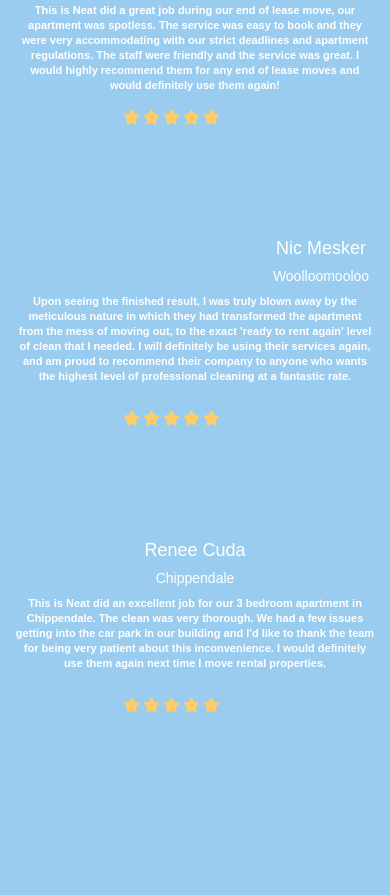
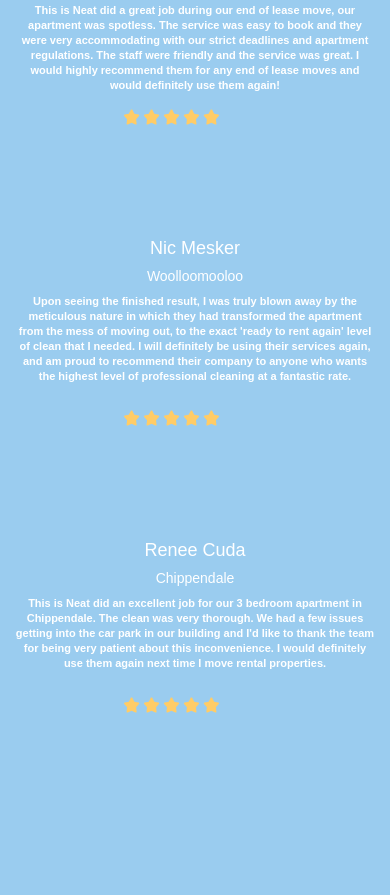
Before and after one commit to RosarioFelix/neat-bootstrap, a plain HTML site: page index.html in a window 390 px wide. Shown: the part 3112-4007 px from the top of the page. Drawn offline with nearby package versions, Linux system fonts and the light colour scheme; a web font is replaced by a local one.

Commit message:
media query

```diff
--- a/assets/css/master.css
+++ b/assets/css/master.css
@@ -241,11 +241,15 @@ section{
 }
 .per-two{
   margin-top: 10%;
-  margin-right: 5%;
   background-position: bottom;
 }
-.ml-70{
-  margin-left: 70%;
+@media screen and (min-width:768px){
+  .per-two{
+      margin-right: 5%;
+  }
+  .ml-70{
+    margin-left: 70%;
+  }
 }
 .per-three{
   margin-top: 13%;
```
